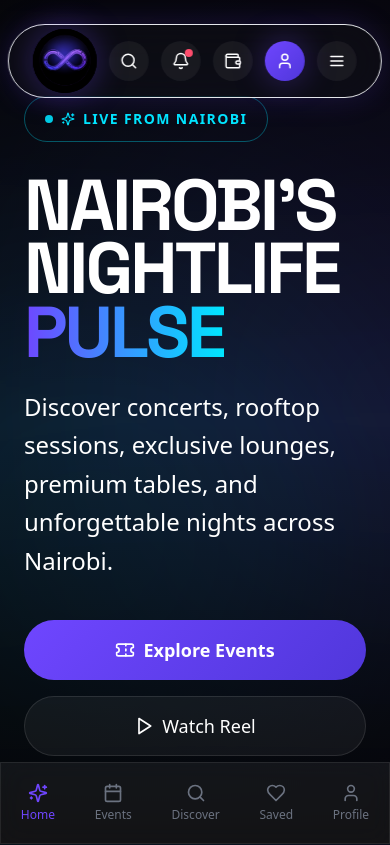
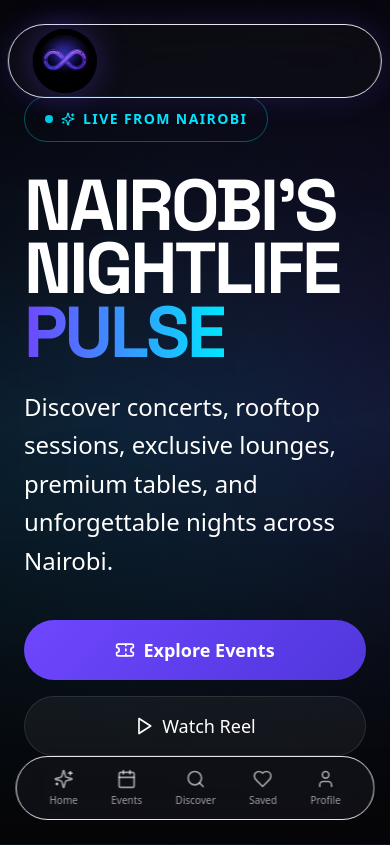
Before and after one commit to klmayua/phela, a Next.js app: page / in a window 390 px wide. Shown: the top 845 px of the page. Built offline with nearby package versions, Linux system fonts and the light colour scheme.

Commit message:
fix: Mobile - floating bottom navbar, removed hamburger menu

```diff
--- a/src/app/page.tsx
+++ b/src/app/page.tsx
@@ -70,7 +70,6 @@ const featuredEvent = {
 };
 
 export default function CinematicHomePage() {
-  const [mobileMenuOpen, setMobileMenuOpen] = useState(false);
   const [trendingIndex, setTrendingIndex] = useState(0);
   const containerRef = useRef<HTMLDivElement>(null);
 
@@ -115,7 +114,7 @@ export default function CinematicHomePage() {
             </span>
           </Link>
 
-          {/* Nav Items with Premium Hover */}
+          {/* Nav Items - Desktop Only */}
           <div className="hidden md:flex items-center gap-8">
             {["Discover", "Events", "Artists", "Venues", "Nightlife", "Merch", "Membership"].map((item, i) => (
               <Link key={item} href={`/${item.toLowerCase()}`} className="relative font-sans text-[15px] font-medium text-white/72 hover:text-white transition-all duration-300 group">
@@ -125,8 +124,8 @@ export default function CinematicHomePage() {
             ))}
           </div>
 
-          {/* Right Actions */}
-          <div className="flex items-center gap-3">
+          {/* Right Actions - Desktop Only */}
+          <div className="hidden md:flex items-center gap-3">
             <button className="w-10 h-10 rounded-full bg-white/5 flex items-center justify-center text-white/82 hover:text-white transition-colors">
               <Search size={18} />
             </button>
@@ -140,28 +139,9 @@ export default function CinematicHomePage() {
             <button className="w-10 h-10 rounded-full phela-gradient flex items-center justify-center text-white shadow-glow-purple">
               <User size={18} />
             </button>
-            <button className="w-10 h-10 rounded-full bg-white/5 flex items-center justify-center text-white md:hidden" onClick={() => setMobileMenuOpen(!mobileMenuOpen)}>
-              {mobileMenuOpen ? <X size={18} /> : <Menu size={18} />}
-            </button>
           </div>
         </div>
       </motion.nav>
-
-      {/* Mobile Menu */}
-      <AnimatePresence>
-        {mobileMenuOpen && (
-          <motion.div initial={{ opacity: 0, y: -20 }} animate={{ opacity: 1, y: 0 }} exit={{ opacity: 0, y: -20 }} className="fixed top-0 left-0 right-0 z-40 pt-24 px-6 md:hidden">
-            <div className="bg-slate/95 backdrop-blur-xl rounded-3xl border border-white/8 p-6">
-              {["Discover", "Events", "Artists", "Venues", "Nightlife", "Merch", "Membership"].map((item) => (
-                <Link key={item} href={`/${item.toLowerCase()}`} className="block py-3 text-lg font-medium text-white border-b border-white/5" onClick={() => setMobileMenuOpen(false)}>
-                  {item}
-                </Link>
-              ))}
-              <button className="w-full mt-4 py-3 rounded-xl phela-gradient text-white font-semibold">Get Access</button>
-            </div>
-          </motion.div>
-        )}
-      </AnimatePresence>
 
       {/* Hero Section */}
       <section className="relative z-10 min-h-[88vh] flex items-center py-24 md:py-32 px-6">
@@ -413,19 +393,19 @@ export default function CinematicHomePage() {
         </div>
       </section>
 
-      {/* Mobile Nav */}
-      <nav className="fixed bottom-0 left-0 right-0 z-50 glass md:hidden">
-        <div className="flex items-center justify-around py-3">
+      {/* Mobile Bottom Floating Nav */}
+      <nav className="fixed bottom-6 left-1/2 -translate-x-1/2 z-50 w-[92%] max-w-md">
+        <div className="flex items-center justify-around h-16 px-4 rounded-full bg-slate/80 backdrop-blur-xl border border-white/8">
           {[
-            { icon: Sparkles, label: "Home", href: "/", active: true },
-            { icon: Calendar, label: "Events", href: "/events", active: false },
-            { icon: Search, label: "Discover", href: "/discover", active: false },
-            { icon: Heart, label: "Saved", href: "/saved", active: false },
-            { icon: User, label: "Profile", href: "/profile", active: false },
+            { icon: Sparkles, label: "Home", href: "/" },
+            { icon: Calendar, label: "Events", href: "/events" },
+            { icon: Search, label: "Discover", href: "/discover" },
+            { icon: Heart, label: "Saved", href: "/saved" },
+            { icon: User, label: "Profile", href: "/profile" },
           ].map((item) => (
-            <Link key={item.label} href={item.href} className={`flex flex-col items-center gap-1 p-2 ${item.active ? "text-phela-purple" : "text-text-muted"}`}>
+            <Link key={item.label} href={item.href} className="flex flex-col items-center gap-1 p-2 text-white/60 hover:text-white transition-colors">
               <item.icon size={20} />
-              <span className="text-xs">{item.label}</span>
+              <span className="text-[10px]">{item.label}</span>
             </Link>
           ))}
         </div>
```
